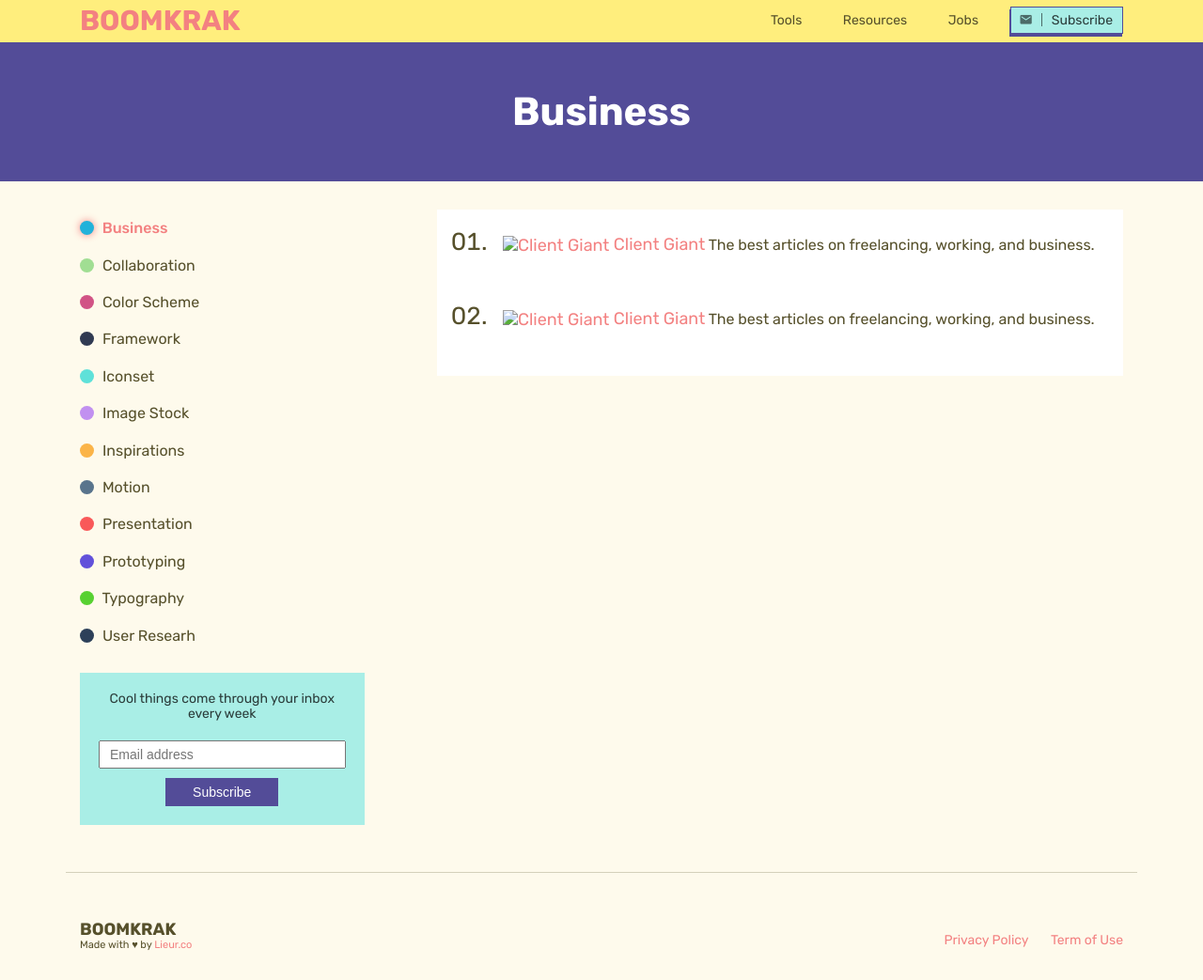
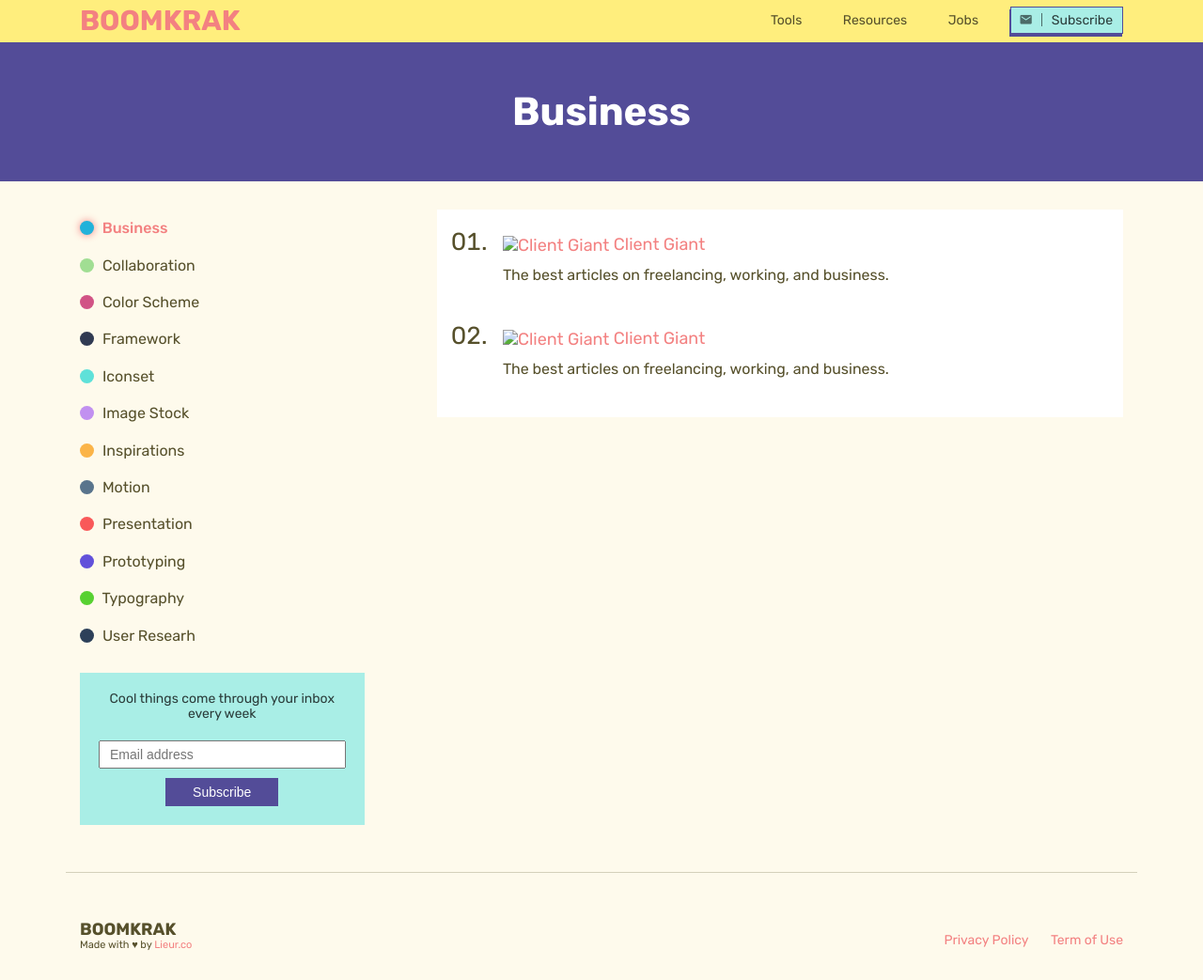
Before and after one commit to boomkrak/boomkrak.github.io, a Jekyll site: the page built from _tools/business.md, in a window 1280 px wide. Shown: the whole page at 94% size. Built offline with Jekyll 4.4.1, drawn with Linux system fonts in a browser that asks for light colours.

Commit message:
Add line break on tools list and secure link for ionic icon

```diff
--- a/_includes/head.html
+++ b/_includes/head.html
@@ -14,7 +14,7 @@
   </title>
 
   <!-- CSS -->
-  <link rel="stylesheet" href="http://code.ionicframework.com/ionicons/2.0.1/css/ionicons.min.css" />
+  <link rel="stylesheet" href="https://code.ionicframework.com/ionicons/2.0.1/css/ionicons.min.css" />
   <!-- build:css /assets/stylesheets/vendor.min.css -->
   <!-- bower:css -->
   <link rel="stylesheet" href="/bower_components/normalize-css/normalize.css" />
--- a/_tools/business.md
+++ b/_tools/business.md
@@ -6,10 +6,10 @@
 ---
 
 *   {:.collection__list}
-	[![Client Giant](https://www.google.com/s2/favicons?domain=https://clientgiant.us/) Client Giant](https://clientgiant.us/ "Client Giant"){:target='_blank'}
+	[![Client Giant](https://www.google.com/s2/favicons?domain=https://clientgiant.us/) Client Giant](https://clientgiant.us/ "Client Giant"){:target='_blank'} <br />
 		The best articles on freelancing, working, and business.
 
 
 *   {:.collection__list}
-	[![Client Giant](https://www.google.com/s2/favicons?domain=https://clientgiant.us/) Client Giant](https://clientgiant.us/ "Client Giant"){:target='_blank'}
+	[![Client Giant](https://www.google.com/s2/favicons?domain=https://clientgiant.us/) Client Giant](https://clientgiant.us/ "Client Giant"){:target='_blank'} <br />
 		The best articles on freelancing, working, and business.
```
